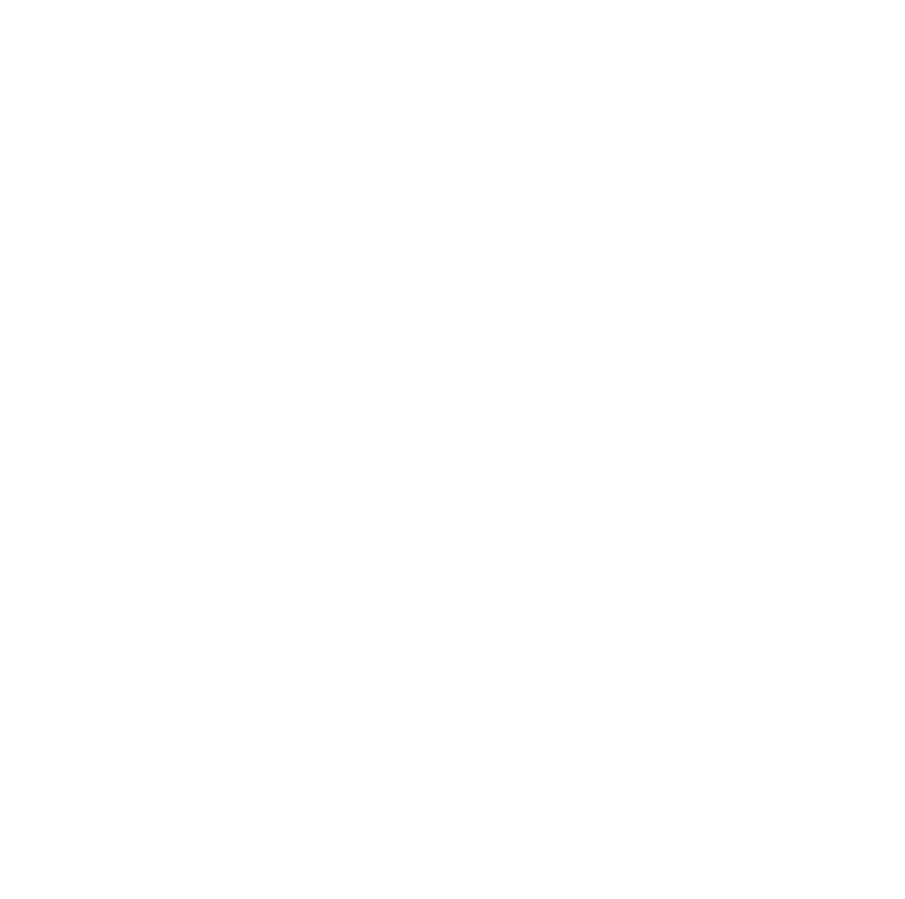
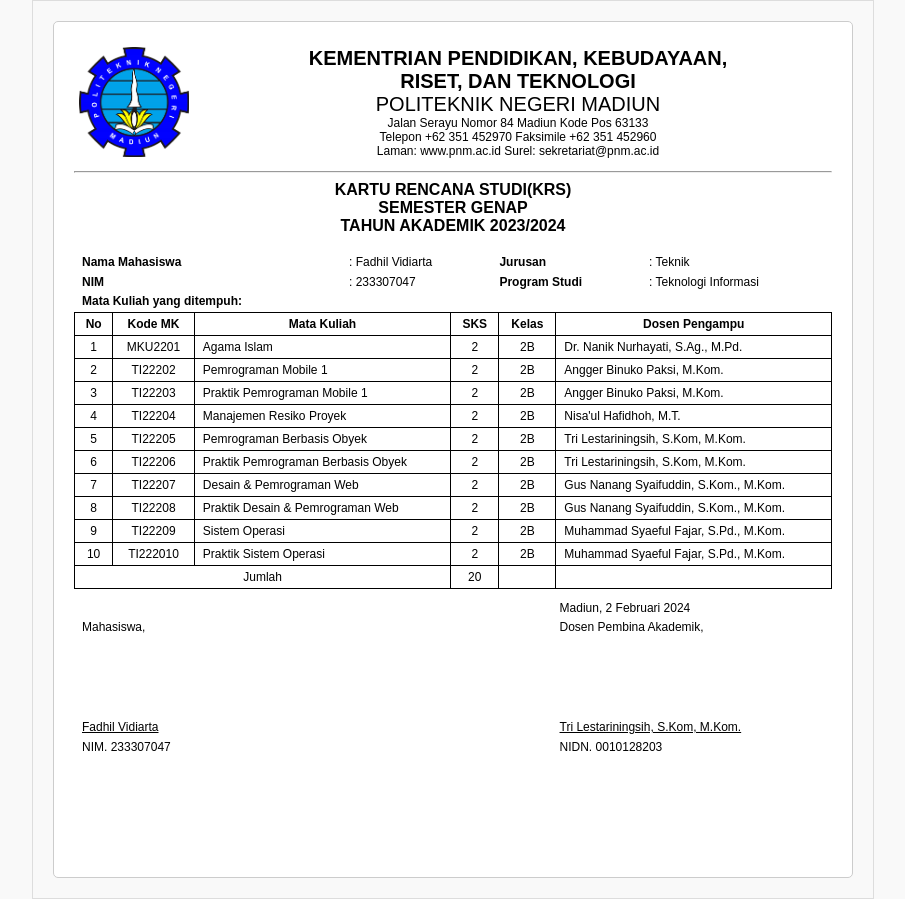
Before and after one commit to fdhlvidiarta/percobaan, a plain HTML site: page latihan_1_10.html in a window 1280 px wide. Shown: the whole page, without its empty margins (187-1092 px from the left). Before the commit the page ends 800 px from the top, so only its background shows below. Drawn offline with Linux system fonts and the light colour scheme.

Commit message:
HTML Dasar

```diff
--- a/latihan_1_10.html
+++ b/latihan_1_10.html
@@ -0,0 +1,258 @@
+<!DOCTYPE html>
+<html>
+  <head>
+    <meta charset="UTF-8" />
+    <meta name="viewport" content="width=device-width, initial-scale=1.0" />
+    <meta name="description" content="Belajar membuat HTML" />
+    <meta name="viewport" content="Heading dan paragraf" />
+    <meta name="viewport" content="Fadhil Vidiarta" />
+    <title>Halaman HTML Fadhil</title>
+    <link rel="icon" type="img/png" href="html_dasar/gambar/icon.png" />
+    <sizez ="16x16" />
+    <style>
+      /* CSS untuk tata letak */
+      body {
+        font-family: "Bahnschrift", sans-serif;
+        max-width: 800px;
+        margin: 0 auto;
+        padding: 20px;
+        background-color: #f9f9f9;
+        border: 1px solid #ddd;
+      }
+      .letter {
+        background-color: #fff;
+        padding: 20px;
+        border: 1px solid #ccc;
+        border-radius: 5px;
+      }
+      header {
+        background-color: #ffffff;
+        padding: 5px;
+        overflow: hidden;
+      }
+      header img {
+        float: left;
+        margin-right: 20px;
+        width: 110px;
+        height: auto;
+      }
+      table.with-border {
+        width: 100%;
+        border-collapse: collapse;
+      }
+      table.with-border th {
+        border: 1px solid black;
+        padding: 8px;
+        text-align: center;
+        font-family: "Bahnschrift", sans-serif;
+        line-height: 0.5;
+        font-size: 12px;
+      }
+      table.with-border td {
+        border: 1px solid black;
+        padding: 8px;
+        font-family: "Bahnschrift", sans-serif;
+        line-height: 0.5;
+        font-size: 12px;
+      }
+      table.no-border {
+        width: 100%;
+        border-collapse: collapse;
+      }
+      table.no-border th,
+      table.no-border td {
+        padding: 8px;
+        text-align: left;
+        font-family: "Bahnschrift", sans-serif;
+        line-height: 0.3;
+        font-size: 12px;
+      }
+      td.left-align {
+        text-align: left;
+      }
+      td.center-align {
+        text-align: center;
+      }
+    </style>
+  </head>
+  <body>
+    <div class="letter">
+      <header>
+        <img src="html_dasar/gambar/icon.png" alt="Logo" />
+        <div style="text-align: center">
+          <p style="font-size: 20px; margin: 0; padding: 0">
+            <b
+              >KEMENTRIAN PENDIDIKAN, KEBUDAYAAN,<br />
+              RISET, DAN TEKNOLOGI</b
+            ><br />
+            POLITEKNIK NEGERI MADIUN
+          </p>
+          <p style="font-size: 12px; margin: 0; padding: 0">
+            Jalan Serayu Nomor 84 Madiun Kode Pos 63133<br />
+            Telepon +62 351 452970 Faksimile +62 351 452960<br />
+            Laman: www.pnm.ac.id Surel: sekretariat@pnm.ac.id
+          </p>
+        </div>
+      </header>
+      <hr />
+      <div style="text-align: center; font-size: 16px">
+        <b
+          >KARTU RENCANA STUDI(KRS)<br />
+          SEMESTER GENAP<br />
+          TAHUN AKADEMIK 2023/2024</b
+        >
+      </div>
+      <br />
+      <table class="no-border">
+        <tr>
+          <th>Nama Mahasiswa</th>
+          <td>: Fadhil Vidiarta</td>
+          <th>Jurusan</th>
+          <td>: Teknik</td>
+        </tr>
+        <tr>
+          <th>NIM</th>
+          <td>: 233307047</td>
+          <th>Program Studi</th>
+          <td>: Teknologi Informasi</td>
+        </tr>
+        <tr>
+          <td>
+            <b>Mata Kuliah yang ditempuh:</b>
+          </td>
+        </tr>
+      </table>
+      <table class="with-border" style="margin-bottom: 10px">
+        <tr>
+          <th>No</th>
+          <th>Kode MK</th>
+          <th>Mata Kuliah</th>
+          <th>SKS</th>
+          <th>Kelas</th>
+          <th>Dosen Pengampu</th>
+        </tr>
+        <tr>
+          <td class="center-align">1</td>
+          <td class="center-align">MKU2201</td>
+          <td class="left-align">Agama Islam</td>
+          <td class="center-align">2</td>
+          <td class="center-align">2B</td>
+          <td class="left-align">Dr. Nanik Nurhayati, S.Ag., M.Pd.</td>
+        </tr>
+        <tr>
+          <td class="center-align">2</td>
+          <td class="center-align">TI22202</td>
+          <td class="left-align">Pemrograman Mobile 1</td>
+          <td class="center-align">2</td>
+          <td class="center-align">2B</td>
+          <td class="left-align">Angger Binuko Paksi, M.Kom.</td>
+        </tr>
+        <tr>
+          <td class="center-align">3</td>
+          <td class="center-align">TI22203</td>
+          <td class="left-align">Praktik Pemrograman Mobile 1</td>
+          <td class="center-align">2</td>
+          <td class="center-align">2B</td>
+          <td class="left-align">Angger Binuko Paksi, M.Kom.</td>
+        </tr>
+        <tr>
+          <td class="center-align">4</td>
+          <td class="center-align">TI22204</td>
+          <td class="left-align">Manajemen Resiko Proyek</td>
+          <td class="center-align">2</td>
+          <td class="center-align">2B</td>
+          <td class="left-align">Nisa'ul Hafidhoh, M.T.</td>
+        </tr>
+        <tr>
+          <td class="center-align">5</td>
+          <td class="center-align">TI22205</td>
+          <td class="left-align">Pemrograman Berbasis Obyek</td>
+          <td class="center-align">2</td>
+          <td class="center-align">2B</td>
+          <td class="left-align">Tri Lestariningsih, S.Kom, M.Kom.</td>
+        </tr>
+        <tr>
+          <td class="center-align">6</td>
+          <td class="center-align">TI22206</td>
+          <td class="left-align">Praktik Pemrograman Berbasis Obyek</td>
+          <td class="center-align">2</td>
+          <td class="center-align">2B</td>
+          <td class="left-align">Tri Lestariningsih, S.Kom, M.Kom.</td>
+        </tr>
+        <tr>
+          <td class="center-align">7</td>
+          <td class="center-align">TI22207</td>
+          <td class="left-align">Desain & Pemrograman Web</td>
+          <td class="center-align">2</td>
+          <td class="center-align">2B</td>
+          <td class="left-align">Gus Nanang Syaifuddin, S.Kom., M.Kom.</td>
+        </tr>
+        <tr>
+          <td class="center-align">8</td>
+          <td class="center-align">TI22208</td>
+          <td class="left-align">Praktik Desain & Pemrograman Web</td>
+          <td class="center-align">2</td>
+          <td class="center-align">2B</td>
+          <td class="left-align">Gus Nanang Syaifuddin, S.Kom., M.Kom.</td>
+        </tr>
+        <tr>
+          <td class="center-align">9</td>
+          <td class="center-align">TI22209</td>
+          <td class="left-align">Sistem Operasi</td>
+          <td class="center-align">2</td>
+          <td class="center-align">2B</td>
+          <td class="left-align">Muhammad Syaeful Fajar, S.Pd., M.Kom.</td>
+        </tr>
+        <tr>
+          <td class="center-align">10</td>
+          <td class="center-align">TI222010</td>
+          <td class="left-align">Praktik Sistem Operasi</td>
+          <td class="center-align">2</td>
+          <td class="center-align">2B</td>
+          <td class="left-align">Muhammad Syaeful Fajar, S.Pd., M.Kom.</td>
+        </tr>
+        <tr>
+          <td colspan="3" class="center-align">Jumlah</td>
+          <td class="center-align">20</td>
+          <td></td>
+          <td></td>
+        </tr>
+      </table>
+      <table class="no-border" style="margin-bottom: 100px">
+        <tr>
+          <td style="width: 63%"></td>
+          <td class="left-align">Madiun, 2 Februari 2024</td>
+        </tr>
+        <tr>
+          <td class="left-align">Mahasiswa,</td>
+          <td class="left-align">Dosen Pembina Akademik,</td>
+        </tr>
+        <tr>
+          <td></td>
+        </tr>
+        <tr>
+          <td></td>
+        </tr>
+        <tr>
+          <td></td>
+        </tr>
+        <tr>
+          <td></td>
+        </tr>
+        <tr>
+          <td></td>
+        </tr>
+        <tr>
+          <td class="left-align"><ins> Fadhil Vidiarta</ins></td>
+          <td class="left-align">
+            <ins> Tri Lestariningsih, S.Kom, M.Kom.</ins>
+          </td>
+        </tr>
+        <tr>
+          <td class="left-align">NIM. 233307047</td>
+          <td class="left-align">NIDN. 0010128203</td>
+        </tr>
+      </table>
+    </div>
+  </body>
+</html>
--- /dev/null
+++ b/latihan_1_11.html
@@ -0,0 +1,67 @@
+<!DOCTYPE html>
+ <head>
+    <meta charset="UTF-8" />
+    <meta name="viewport" content="width=device-width, initial-scale=1.0" />
+    <meta name="description" content="Belajar membuat HTML" />
+    <meta name="viewport" content="Heading dan paragraf" />
+    <meta name="viewport" content="Fadhil Vidiarta" />
+    <title>Halaman HTML Fadhil</title>
+    <link rel="icon" type="img/png" href="html_dasar/gambar/icon.png" />
+    <title>Halaman HTML Fadhil</title>
+    <style> table { width: 100%; border-collapse: collapse; }
+    th, td { border: 1px solid black; padding: 10px; }
+
+    iframe { width: 70%; height: 500px; }
+
+
+    </style>
+
+ </head>
+    <body>
+         <table>
+            <tr>
+                <th>Links</th>
+                <th>Iframe</th>
+            </tr>
+            <tr>
+                <td valign="top">
+                    <ul>
+                        <li>
+                            <a href="latihan_1_1.html" target="iframe_a">Halaman 1</a>
+                        </li>
+                        <li>
+                            <a href="latihan_1_2.html" target="iframe_a">Halaman 2</a>
+                        </li>
+                        <li>
+                            <a href="latihan_1_3.html" target="iframe_a">Halaman 3</a>
+                        </li>
+                         <li>
+                            <a href="latihan_1_4.html" target="iframe_a">Halaman 4</a>
+                        </li>
+                        <li>
+                            <a href="latihan_1_5.html" target="iframe_a">Halaman 5</a>
+                        </li>
+                        <li>
+                            <a href="latihan_1_6.html" target="iframe_a">Halaman 6</a>
+                        </li>
+                        <li>
+                            <a href="latihan_1_7.html" target="iframe_a">Halaman 7</a>
+                        </li>
+                        <li>
+                            <a href="latihan_1_8.html" target="iframe_a">Halaman 8</a>
+                        </li>
+                         <li>
+                            <a href="latihan_1_9.html" target="iframe_a">Halaman 9</a>
+                        </li>
+                        <li>
+                            <a href="latihan_1_10.html" target="iframe_a">Halaman 10</a>
+                        </li>
+                    </ul>
+                </td>
+                <td valign="top">
+                    <iframe name="iframe_a"></iframe>
+                </td>
+            </tr>
+        </table>
+    </body>
+ </html>
```
Also changed, not shown: latihan_1_1.html (+1 -1 lines), latihan_1_2.html (+1 -1 lines), latihan_1_3.html (+1 -1 lines), latihan_1_4.html (+1 -1 lines), latihan_1_5.html (+1 -1 lines), latihan_1_6.html (+1 -1 lines), latihan_1_7.html (+18 -18 lines), latihan_1_8.html (+3 -3 lines), latihan_1_9.html (+42 -2 lines), html_dasar/css/style.css (renamed from style.css).
